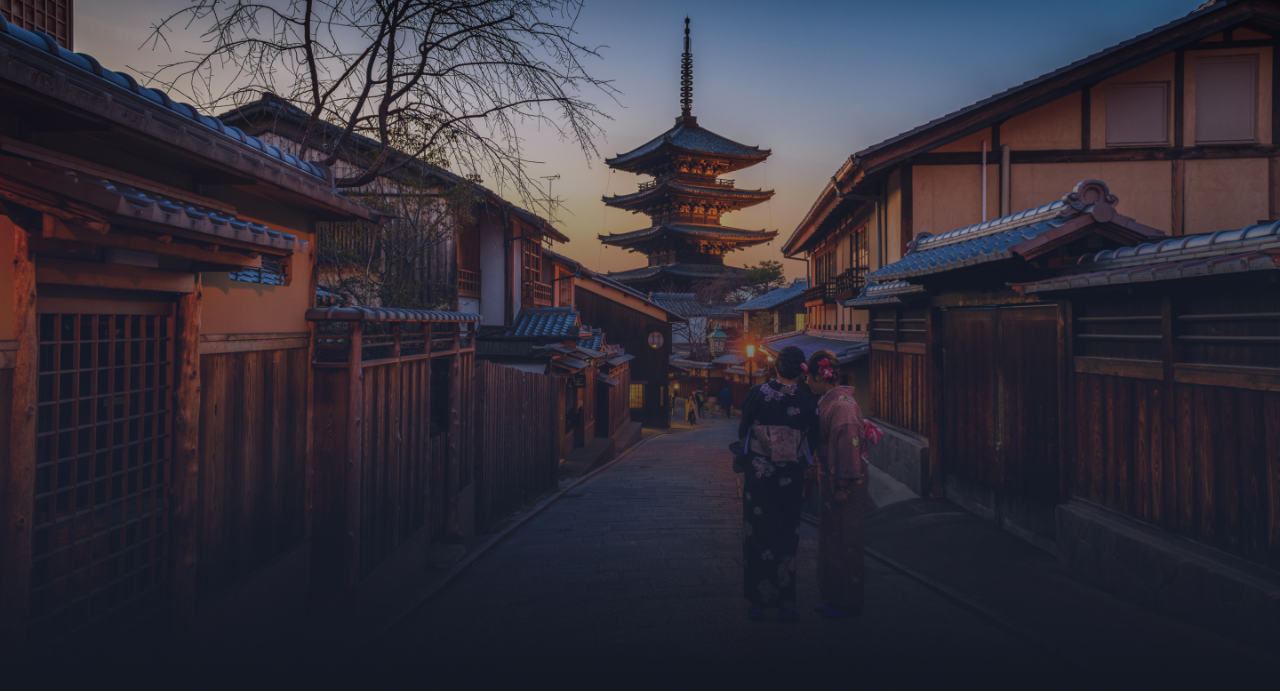
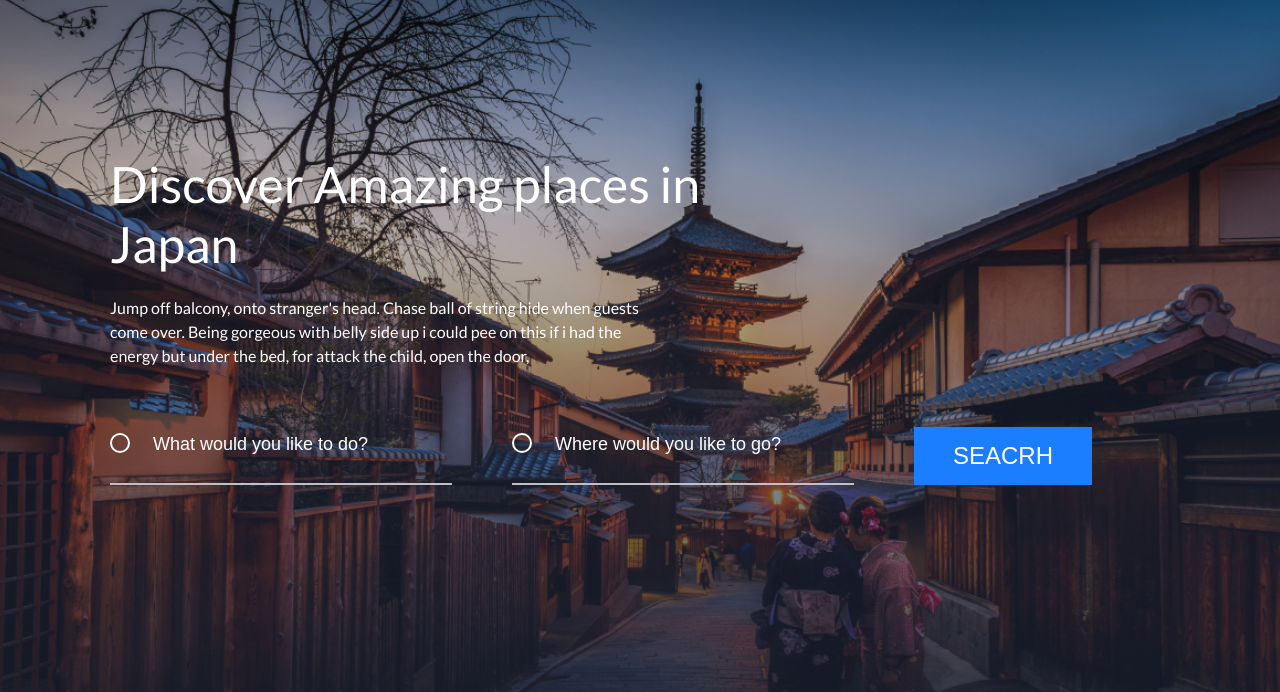
Before and after one commit to UrazbakhtinIVE/MarkUp_Odigo, a plain HTML site: page index.html in a window 1280 px wide. Shown: the part 109-801 px from the top of the page. Drawn offline with Linux system fonts and the light colour scheme.

Commit message:
Верстка формы

```diff
--- a/CSS/style.css
+++ b/CSS/style.css
@@ -1,7 +1,7 @@
 /* reset syle */
 /* http://meyerweb.com/eric/tools/css/reset/
-   v2.0-modified | 20110126
-   License: none (public domain)
+v2.0-modified | 20110126
+License: none (public domain)
 */
 
 html, body, div, span, applet, object, iframe,
@@ -17,7 +17,7 @@ article, aside, canvas, details, embed,
 figure, figcaption, footer, header, hgroup,
 menu, nav, output, ruby, section, summary,
 time, mark, audio, video {
-  margin: 0;
+margin: 0;
 	padding: 0;
 	border: 0;
 	font-size: 100%;
@@ -404,7 +404,7 @@ body{
     font-style: normal;
     font-style: 16px;
     line-height:1.2;
-    color: white;
+    color: #000;
 }
 
 *::before, ::after{
@@ -457,8 +457,64 @@ body{
 
 /* intro style start */
 .intro{
-    height: 100vh;
+    min-height: 100vh;
     background: url(../img/intro_bg.jpg) no-repeat center;
     background-size: cover;
+    padding-top: 263px;
 }
+
+.intro__title{
+    max-width: 619px;
+    font-weight: 500;
+    font-size: 50px;
+    line-height: 60px;
+    margin-bottom: 22px;
+    color:white;
+}
+
+.intro__sub__title{
+    color:white;
+    font-size: 16px;
+    line-height: 24px;
+    max-width: 546px;
+    margin-bottom:59px;
+}
+.serch-form-info{
+    display:flex;
+    flex-wrap:wrap;
+}
+.serch-form__field{
+    width: 297px;
+    background: transparent url(../img/svg/circkl.svg) no-repeat left 6px;
+    background-size: 20px;
+    border: 0;
+    border-bottom: 2px solid #BFC0C5;
+    margin-right: 60px;
+    padding-left: 43px;
+    padding-bottom: 22px;
+    font-weight: 500;
+    font-size: 18px;
+    color:#fff;
+
+}
+.serch-form__field::placeholder{
+    font-weight: 500;
+    font-size: 18px;
+    color:#fff;
+}
+
+/* Кнопка */
+.search-form_submit{
+    padding: 15px 39px;
+    text-transform: uppercase;
+    font-weight: 500;
+    font-size:24px;
+    color:white;
+    background: #1B7DFF;
+    border:0;
+}
+.search-form_submit:hover, .search-form_submit:focus, .search-form_submit:active{
+    background-color:#0e66da;
+}
+
 /* intro style end */
--- a/index.html
+++ b/index.html
@@ -32,6 +32,23 @@
     </header>
         <main class="main">
             <section class="intro">
+                <div class="wrapper">
+                    <h1 class="intro__title">Discover Amazing places in Japan</h1>
+                        <p class="intro__sub__title">
+                            Jump off balcony, onto stranger's head. Chase ball of string hide when guests come over.
+                            Being gorgeous with belly side up i could pee on this if i had the energy but under
+                            the bed, for attack the child, open the door,
+                        </p>
+                            <form  class="search-form">
+                                <fieldset class="serch__form__wrapper">
+                                    <p class="serch-form-info">
+                                        <input type="text" name="user_like_to_do" class="serch-form__field" placeholder="What would you like to do?">
+                                        <input type="text" name="user_like" class="serch-form__field" placeholder="Where would you like to go?">
+                                        <button class="search-form_submit">seacrh</button>
+                                    </p>
+                                </fieldset>
+                            </form>
+                </div>
             </section>
         </main>
 </body>
```
Also changed, not shown: img/svg/circkl.svg (added).
